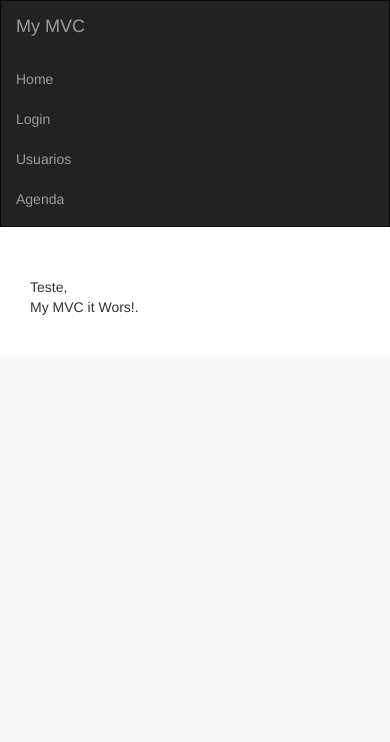
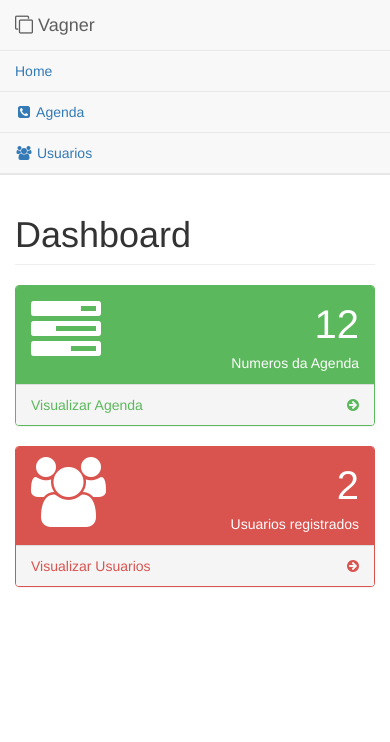
Before and after one commit to VagnerLeite/testMVC, a PHP site: page /testMVC/ in a window 390 px wide. Shown: the top 742 px of the page. Run offline with PHP 8.4, Linux system fonts and the light colour scheme; some libraries are stand-ins or nearby versions.

Commit message:
Ajuste no layout, ajustando a responsividade

```diff
--- a/config.php
+++ b/config.php
@@ -36,4 +36,3 @@ define( 'DEBUG', true );
 
 // Carrega o loader, que vai carregar a aplicação inteira
 require_once ABSPATH . '/loader.php';
-?>
--- a/controllers/home-controller.php
+++ b/controllers/home-controller.php
@@ -1,17 +1,17 @@
 <?php
+
 /**
  * home - Controller de exemplo
  *
  * @package TutsupMVC
  * @since 0.1
  */
-class HomeController extends MainController
-{
+class HomeController extends MainController {
 
     /**
      * Carrega a página "/views/home/index.php"
      */
-    public function index() {
+    public function indexOld() {
         // Título da página
         $this->title = 'Home';
 
@@ -20,8 +20,7 @@ class HomeController extends MainController
 
         // Essa página não precisa de modelo (model)
 
-		/** Carrega os arquivos do view **/
-
+        /** Carrega os arquivos do view * */
         // /views/_includes/header.php
         require ABSPATH . '/views/_includes/header.php';
 
@@ -33,7 +32,24 @@ class HomeController extends MainController
 
         // /views/_includes/footer.php
         require ABSPATH . '/views/_includes/footer.php';
+    }// index
 
-    } // index
 
-} // class HomeController
+    public function index() {
+        // Título da página
+        $this->title = 'Home';
+
+        // Parametros da função
+        $parametros = ( func_num_args() >= 1 ) ? func_get_arg(0) : array();
+
+        // Essa página não precisa de modelo (model)
+
+        /** Carrega os arquivos do view * */
+        // /views/_includes/header.php
+        require ABSPATH . '/views/_includes/index.php';
+    }
+
+// index
+}
+
+// class HomeController
--- a/index.php
+++ b/index.php
@@ -1,7 +1,2 @@
 <?php
-/**
- * Este arquivo não faz nada, apenas inclui os arquivos necessários
- */
-
-// Config
 require_once 'config.php';
--- a/loader.php
+++ b/loader.php
@@ -24,4 +24,4 @@ if ( ! defined('DEBUG') || DEBUG === false ) {
 require_once ABSPATH . '/functions/global-functions.php';
 
 // Carrega a aplicação
-$tutsup_mvc = new myMVC();
+$my_mvc = new myMVC();
--- /dev/null
+++ b/views/_includes/index.php
@@ -0,0 +1,155 @@
+<!DOCTYPE html>
+<html lang="en">
+
+<head>
+    <meta charset="utf-8">
+    <meta http-equiv="X-UA-Compatible" content="IE=edge">
+    <meta name="viewport" content="width=device-width, initial-scale=1">
+    <meta name="description" content="">
+    <meta name="author" content="">
+
+    <title>My MVC</title>
+
+    <!-- Bootstrap Core CSS -->
+    <link href="<?php echo HOME_URI;?>/dashboard/vendor/bootstrap/css/bootstrap.min.css" rel="stylesheet">
+
+    <!-- MetisMenu CSS -->
+    <link href="<?php echo HOME_URI;?>/dashboard/vendor/metisMenu/metisMenu.min.css" rel="stylesheet">
+
+    <!-- Custom CSS -->
+    <link href="<?php echo HOME_URI;?>/dashboard/dist/css/sb-admin-2.css" rel="stylesheet">
+
+    <!-- Morris Charts CSS -->
+    <link href="<?php echo HOME_URI;?>/dashboard/vendor/morrisjs/morris.css" rel="stylesheet">
+
+    <!-- Custom Fonts -->
+    <link href="<?php echo HOME_URI;?>/dashboard/vendor/font-awesome/css/font-awesome.min.css" rel="stylesheet" type="text/css">
+
+    <link rel="stylesheet" href="<?php echo HOME_URI;?>/views/_css/style.css">
+    <link rel="stylesheet" href="<?php echo HOME_URI;?>/bootstrap-3.3.7-dist/css/bootstrap.css">
+    <!-- Bootstrap Core CSS -->
+    <link href="<?php echo HOME_URI;?>/dashboard/vendor/bootstrap/css/bootstrap.min.css" rel="stylesheet">
+    <!-- MetisMenu CSS -->
+    <link href="<?php echo HOME_URI;?>/dashboard/vendor/metisMenu/metisMenu.min.css" rel="stylesheet">
+    <!-- DataTables CSS -->
+    <link href="<?php echo HOME_URI;?>/dashboard/vendor/datatables-plugins/dataTables.bootstrap.css" rel="stylesheet">
+    <!-- DataTables Responsive CSS -->
+    <link href="<?php echo HOME_URI;?>/dashboard/vendor/datatables-responsive/dataTables.responsive.css" rel="stylesheet">
+    <!-- Custom CSS -->
+    <link href="<?php echo HOME_URI;?>/dashboard/dist/css/sb-admin-2.css" rel="stylesheet">
+    <!-- Custom Fonts -->
+    <link href="<?php echo HOME_URI;?>/dashboard/vendor/font-awesome/css/font-awesome.min.css" rel="stylesheet" type="text/css">
+
+</head>
+
+<body>
+
+    <div id="wrapper">
+
+        <!-- Navigation -->
+        <nav class="navbar navbar-default navbar-static-top" role="navigation" style="margin-bottom: 0">
+            <div class="navbar-header">
+                <a class="navbar-brand" href="index.html"><i class="fa fa-clone" aria-hidden="true"></i> Vagner</a>
+            </div>
+            <!-- /.navbar-header -->
+
+            <div class="navbar-default sidebar" role="navigation">
+                <div class="sidebar-nav navbar-collapse">
+                    <ul class="nav" id="side-menu">
+                        <li>
+                            <a href="<?php echo HOME_URI;?>">Home</a>
+                        </li>
+                        <li>
+                            <a href="<?php echo HOME_URI;?>/agenda/"><i class="fa fa-phone-square fa-fw"></i> Agenda</a>
+                        </li>
+                        <li>
+                            <a href="<?php echo HOME_URI;?>/user-register/"><i class="fa fa-users fa-fw"></i> Usuarios</a>
+                        </li>
+                    </ul>
+                </div>
+                <!-- /.sidebar-collapse -->
+            </div>
+            <!-- /.navbar-static-side -->
+        </nav>
+
+        <div id="page-wrapper">
+            <div class="row">
+                <div class="col-lg-12">
+                    <h1 class="page-header">Dashboard</h1>
+                </div>
+                <!-- /.col-lg-12 -->
+            </div>
+            <!-- /.row -->
+            <div class="row">
+                <div class="col-lg-3 col-md-6">
+                    <div class="panel panel-green">
+                        <div class="panel-heading">
+                            <div class="row">
+                                <div class="col-xs-3">
+                                    <i class="fa fa-tasks fa-5x"></i>
+                                </div>
+                                <div class="col-xs-9 text-right">
+                                    <div class="huge">12</div>
+                                    <div>Numeros da Agenda</div>
+                                </div>
+                            </div>
+                        </div>
+                        <a href="<?php echo HOME_URI;?>/agenda/">
+                            <div class="panel-footer">
+                                <span class="pull-left">Visualizar Agenda</span>
+                                <span class="pull-right"><i class="fa fa-arrow-circle-right"></i></span>
+                                <div class="clearfix"></div>
+                            </div>
+                        </a>
+                    </div>
+                </div>
+                <div class="col-lg-3 col-md-6">
+                    <div class="panel panel-red">
+                        <div class="panel-heading">
+                            <div class="row">
+                                <div class="col-xs-3">
+                                    <i class="fa fa-users fa-5x"></i>
+                                </div>
+                                <div class="col-xs-9 text-right">
+                                    <div class="huge">2</div>
+                                    <div>Usuarios registrados</div>
+                                </div>
+                            </div>
+                        </div>
+                        <a href="<?php echo HOME_URI;?>/user-register/">
+                            <div class="panel-footer">
+                                <span class="pull-left">Visualizar Usuarios</span>
+                                <span class="pull-right"><i class="fa fa-arrow-circle-right"></i></span>
+                                <div class="clearfix"></div>
+                            </div>
+                        </a>
+                    </div>
+                </div>
+            </div>
+            <!-- /.row -->
+        </div>
+        <!-- /#page-wrapper -->
+
+    </div>
+    <!-- /#wrapper -->
+
+    <!-- jQuery -->
+    <script src="<?php echo HOME_URI;?>/dashboard/vendor/jquery/jquery.min.js"></script>
+
+    <!-- Bootstrap Core JavaScript -->
+    <script src="<?php echo HOME_URI;?>/dashboard/vendor/bootstrap/js/bootstrap.min.js"></script>
+
+    <!-- Metis Menu Plugin JavaScript -->
+    <script src="<?php echo HOME_URI;?>/dashboard/vendor/metisMenu/metisMenu.min.js"></script>
+
+    <!-- Morris Charts JavaScript -->
+    <script src="<?php echo HOME_URI;?>/dashboard/vendor/raphael/raphael.min.js"></script>
+    <script src="<?php echo HOME_URI;?>/dashboard/vendor/morrisjs/morris.min.js"></script>
+    <script src="<?php echo HOME_URI;?>/dashboard/data/morris-data.js"></script>
+
+    <!-- Custom Theme JavaScript -->
+    <script src="<?php echo HOME_URI;?>/dashboard/dist/js/sb-admin-2.js"></script>
+
+</body>
+
+</html>
```
Lines whose indentation alone changed are shown as unchanged.
